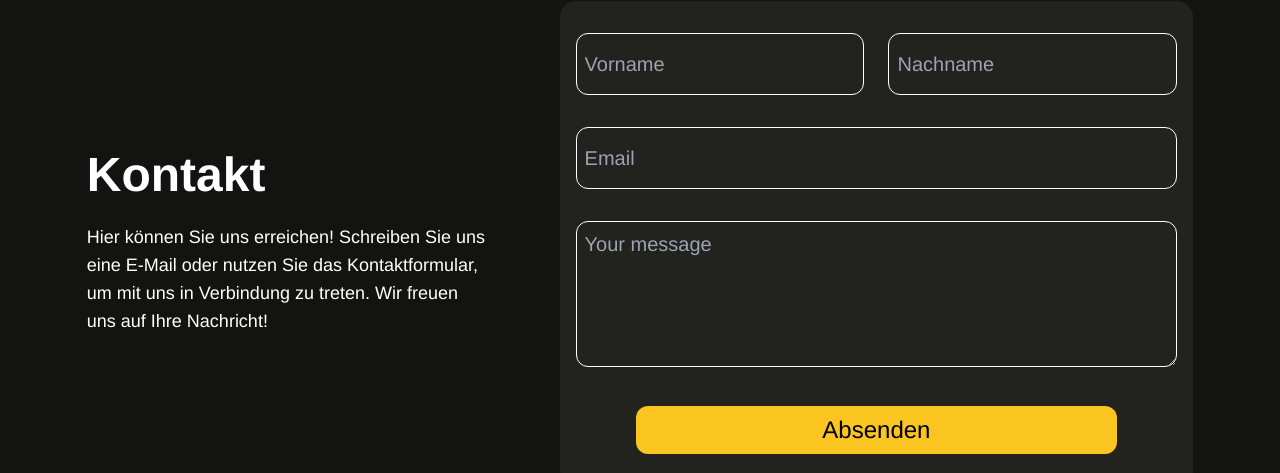
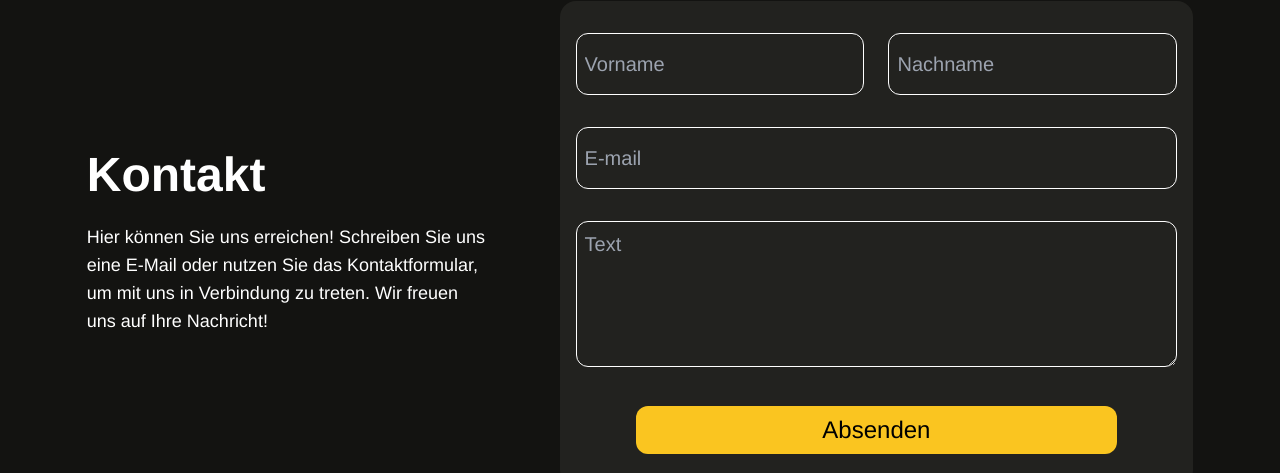
Before and after one commit to FynnFrings/aachen-web-app, a Next.js app in the folder frontend/: page / in a window 1280 px wide. Shown: the part 3960-4433 px from the top of the page. Built offline with nearby package versions, Linux system fonts and the light colour scheme.

Commit message:
added required on vorname, e-mail and text

```diff
--- a/frontend/components/Contact.tsx
+++ b/frontend/components/Contact.tsx
@@ -37,7 +37,7 @@ const Contact = () => {
                   className="w-[48%] bg-transparent border border-white rounded-xl py-4 pl-2 focus:!shadow-[#FAC520] focus:!shadow-input focus:!outline-offset-0 focus:!outline-none"
                   type="text"
                   placeholder="Vorname"
-                  // required
+                  required
                   value={firstname}
                   onChange={(e) => setFirstname(e.target.value)}
                 />
@@ -45,7 +45,6 @@ const Contact = () => {
                   className="w-[48%] bg-transparent border border-white rounded-xl py-4 pl-2 focus:!shadow-[#FAC520] focus:!shadow-input focus:!outline-offset-0 focus:!outline-none"
                   type="text"
                   placeholder="Nachname"
-                  // required
                   value={lastname}
                   onChange={(e) => setLastname(e.target.value)}
                 />
@@ -54,8 +53,8 @@ const Contact = () => {
                 <input
                   className="w-full bg-transparent border border-white rounded-xl py-4 pl-2 focus:!shadow-[#FAC520] focus:!shadow-input focus:!outline-offset-0 focus:!outline-none"
                   type="email"
-                  placeholder="Email"
-                  // required
+                  placeholder="E-mail"
+                  required
                   value={email}
                   onChange={(e) => setEmail(e.target.value)}
                 />
@@ -63,8 +62,8 @@ const Contact = () => {
               <div className="w-full">
                 <textarea
                   className="w-full bg-transparent border border-white rounded-xl pl-2 pt-2 pb-20 focus:!shadow-[#FAC520] focus:!shadow-input focus:!outline-offset-0 focus:!outline-none"
-                  placeholder="Your message"
-                  // required
+                  placeholder="Text"
+                  required
                   value={message}
                   onChange={(e) => setMessage(e.target.value)}
                 />
```
